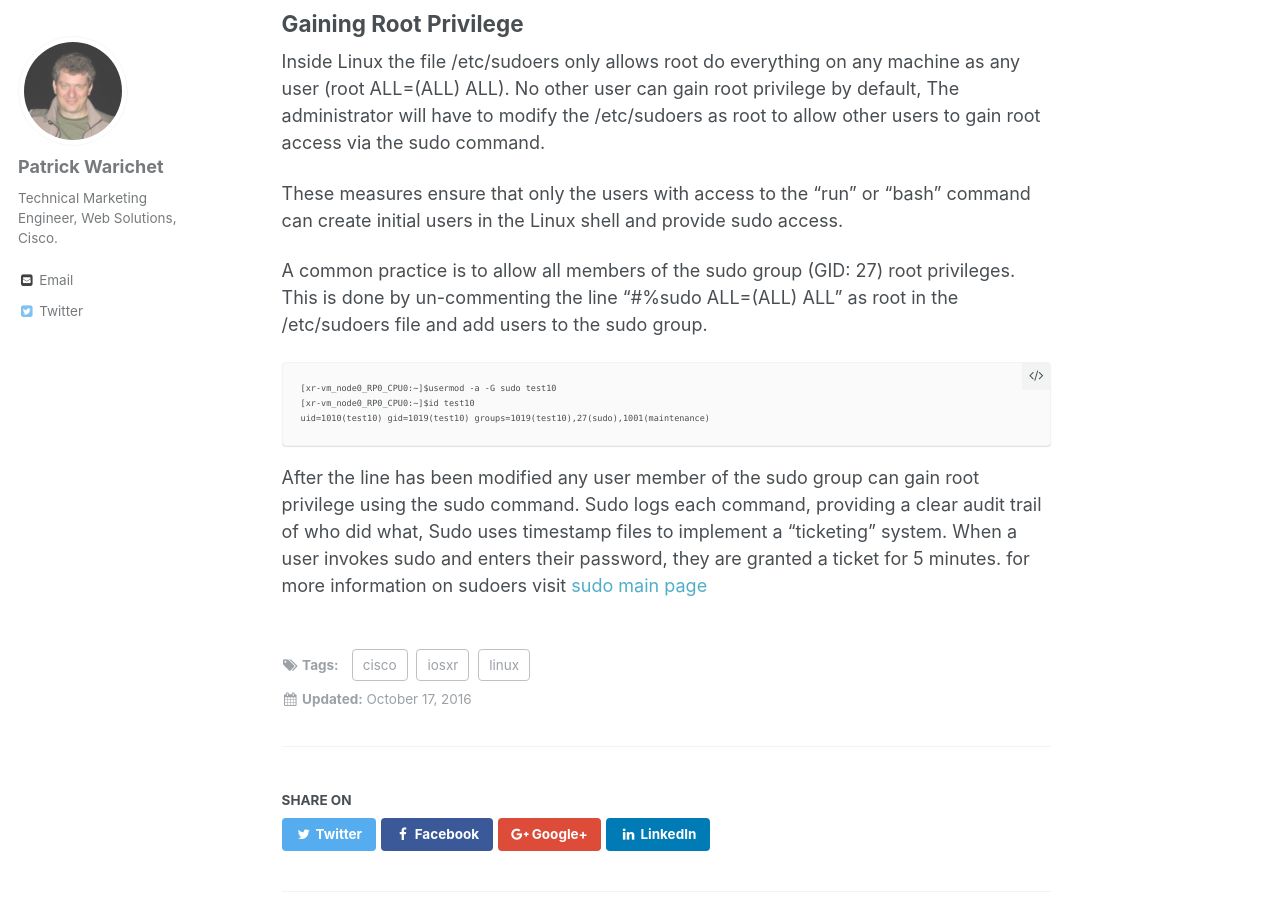
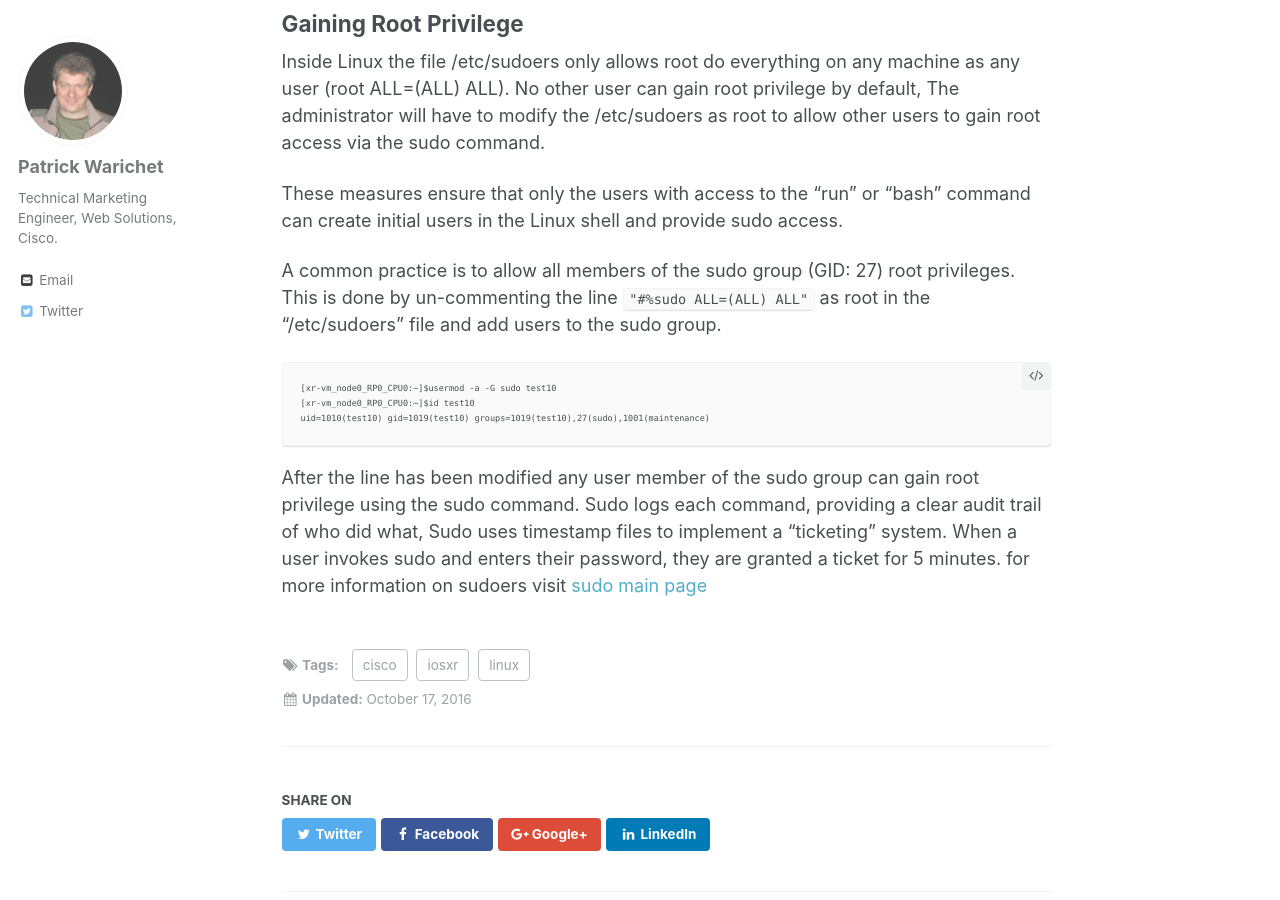
Before and after one commit to xrdocs/software-management, a Jekyll site: the page built from _blogs/2016-10-17-ios-xr-users-and-groups-inside-linux.md, in a window 1280 px wide and 900 px high, scrolled down 1459 px. Built offline with Jekyll 4.4.1, drawn with Linux system fonts in a browser that asks for light colours; comment, search, counter and statistics services are not loaded.

````diff
--- a/_blogs/2016-10-17-ios-xr-users-and-groups-inside-linux.md
+++ b/_blogs/2016-10-17-ios-xr-users-and-groups-inside-linux.md
@@ -55,7 +55,7 @@ Inside Linux the file /etc/sudoers only allows root  do everything on any machin
 
 These measures ensure that only the users with access to the "run" or "bash" command can create initial users in the Linux shell and provide sudo access.
 
-A common practice is to allow all members of the sudo group (GID: 27) root privileges. This is done by un-commenting the line "#%sudo ALL=(ALL) ALL" as root in the /etc/sudoers file and add users to the sudo group.
+A common practice is to allow all members of the sudo group (GID: 27) root privileges. This is done by un-commenting the line ```"#%sudo ALL=(ALL) ALL"``` as root in the "/etc/sudoers" file and add users to the sudo group.
 
 ```
 [xr-vm_node0_RP0_CPU0:~]$usermod -a -G sudo test10
````
